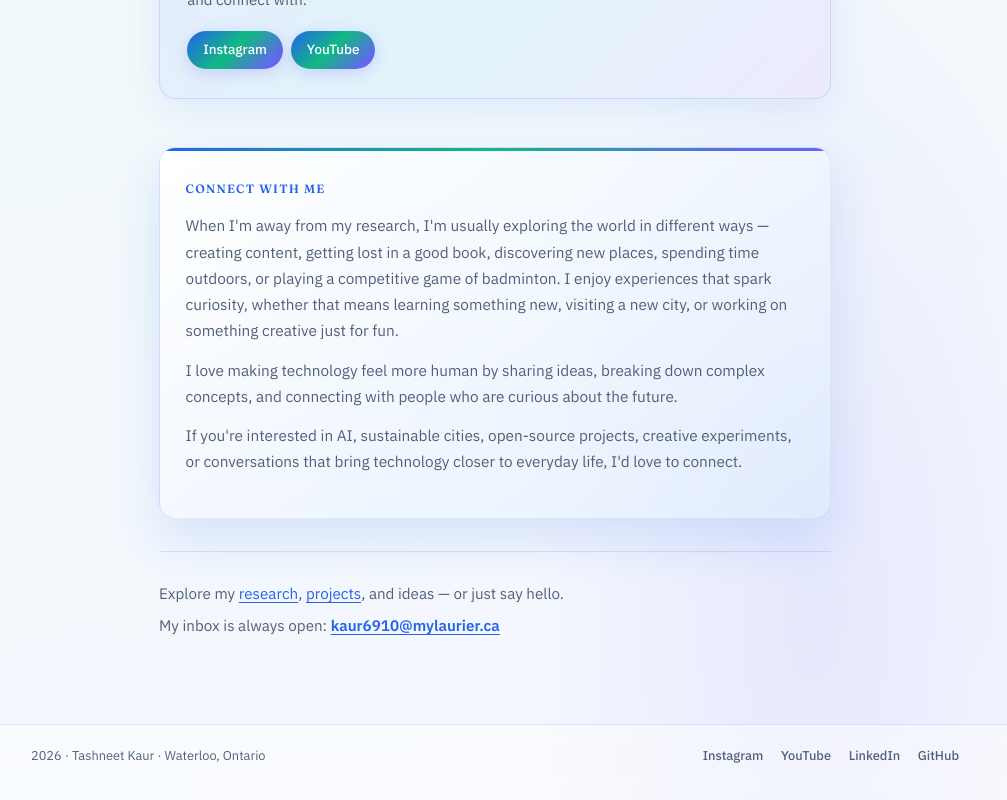
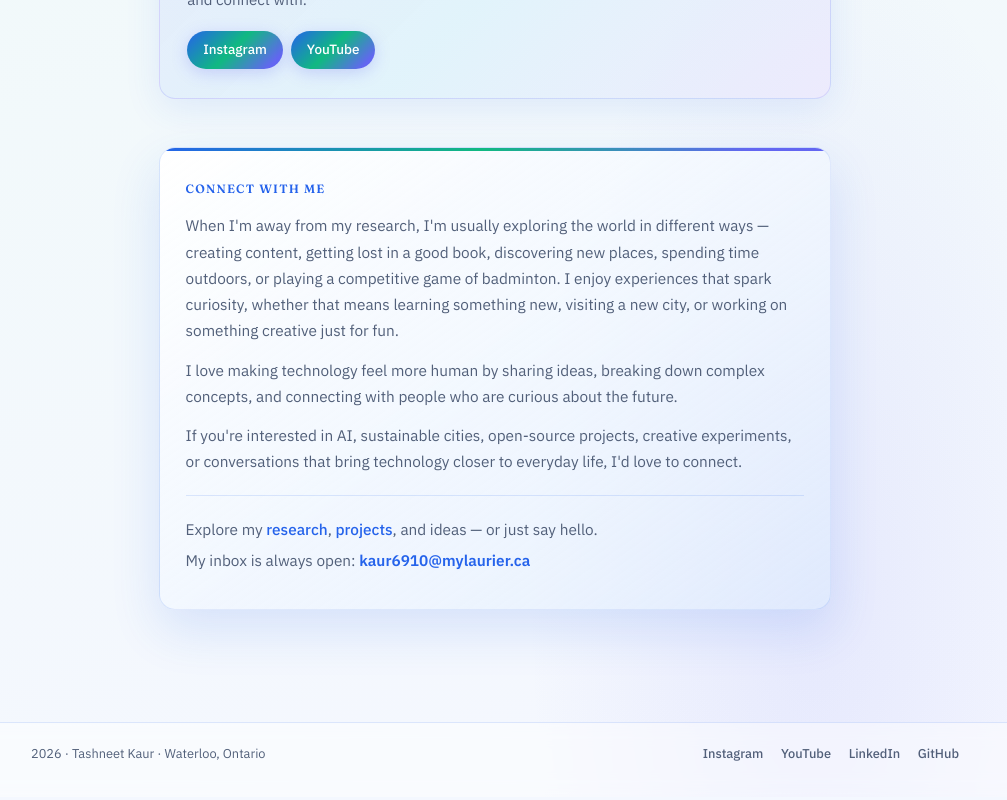
Before and after one commit to Tashneet-30/Tashneet-, a Next.js app: page / in a window 1280 px wide. Shown: the part 3126-3926 px from the top of the page, without its empty margins (145-1152 px from the left). Built offline with nearby package versions, Linux system fonts and the light colour scheme.

Commit message:
Merge connect footer into Connect with me card
Move the research/projects links and email line into the Connect with me
section card with a subtle divider, and remove the separate footer block.

Co-authored-by: Tashneet Kaur  <Tashneet-30@users.noreply.github.com>

```diff
--- a/app/globals.css
+++ b/app/globals.css
@@ -690,19 +690,27 @@ a:hover {
   margin: 0 0 0.85rem;
   color: var(--text-muted);
   font-size: 0.96rem;
-  max-width: 38rem;
+  max-width: none;
   line-height: 1.7;
 }
 
-.connect-footer {
-  padding: 1.75rem 0 0;
+.connect-panel__footer {
+  margin-top: 1.25rem;
+  padding-top: 1.25rem;
   border-top: 1px solid var(--border);
 }
 
-.connect-footer p {
+.connect-panel__footer p {
   margin: 0 0 0.35rem;
-  color: var(--text-muted);
-  font-size: 0.95rem;
+}
+
+.connect-panel__footer a {
+  font-weight: 500;
+  text-decoration: none;
+}
+
+.connect-panel__footer a:hover {
+  text-decoration: underline;
 }
 
 .connect-email a {
--- a/app/page.tsx
+++ b/app/page.tsx
@@ -86,17 +86,6 @@ export default function AboutPage() {
         <RecognitionList />
         <ContentStrip />
         <ConnectPanel />
-
-        <div className="connect-footer">
-          <p>
-            Explore my <a href="/research">research</a>,{" "}
-            <a href="/projects">projects</a>, and ideas — or just say hello.
-          </p>
-          <p className="connect-email">
-            My inbox is always open:{" "}
-            <a href={`mailto:${site.email}`}>{site.email}</a>
-          </p>
-        </div>
       </div>
     </div>
   );
--- a/components/site.tsx
+++ b/components/site.tsx
@@ -122,6 +122,16 @@ export function ConnectPanel() {
         creative experiments, or conversations that bring technology closer to
         everyday life, I&apos;d love to connect.
       </p>
+      <div className="connect-panel__footer">
+        <p>
+          Explore my <Link href="/research">research</Link>,{" "}
+          <Link href="/projects">projects</Link>, and ideas — or just say hello.
+        </p>
+        <p className="connect-email">
+          My inbox is always open:{" "}
+          <a href={`mailto:${site.email}`}>{site.email}</a>
+        </p>
+      </div>
     </section>
   );
 }
```
